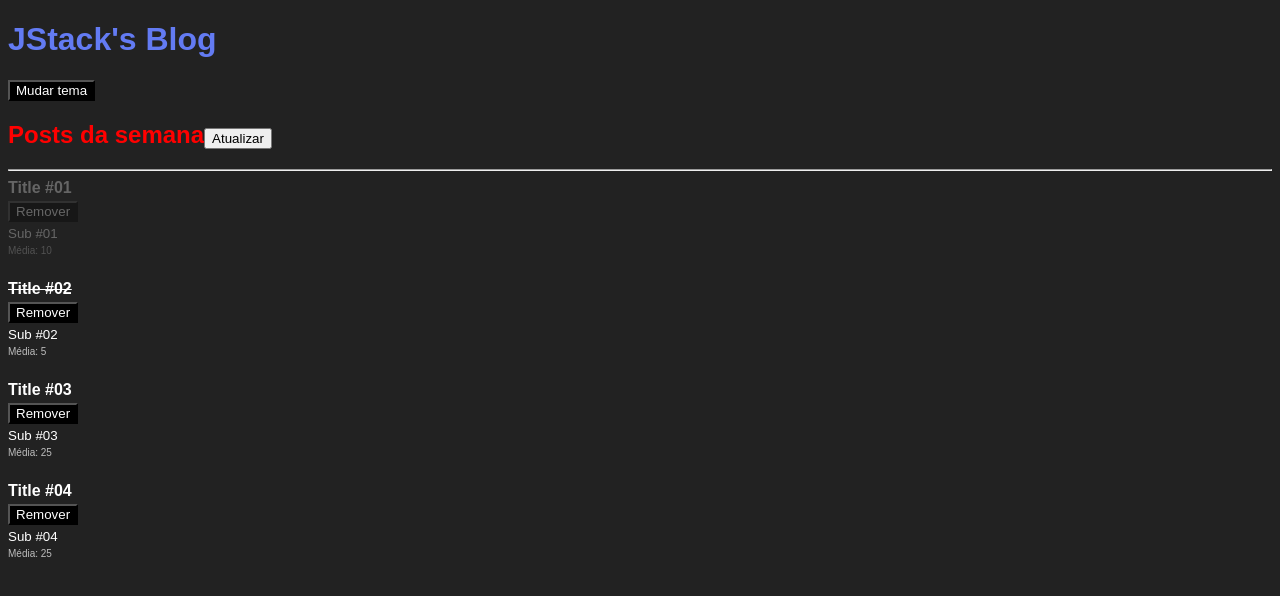
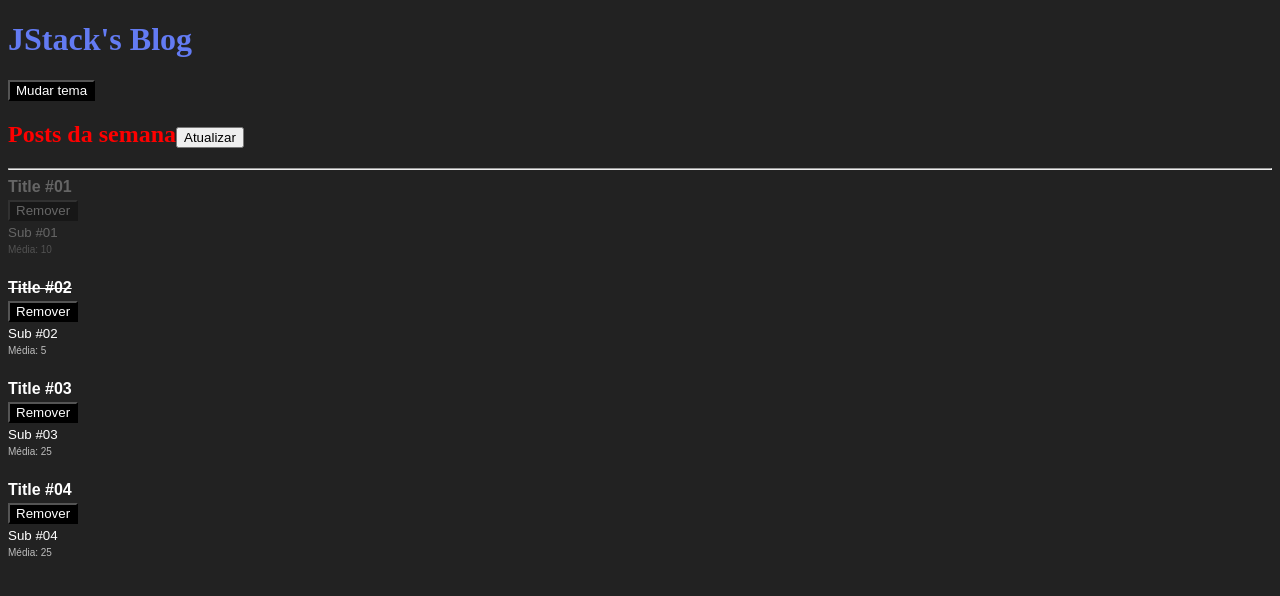
Before and after one commit to andersonkaiti/react-fundamentos, a React app: page / in a window 1280 px wide. Shown: the top 596 px of the page. Built offline with nearby package versions, Linux system fonts and the light colour scheme; the HTML template or start-up script is replaced by a standard one.

Commit message:
:lipstick: style(styled-component,Title): add styled Title component example and integrate it into App and Header

```diff
--- a/src/components/App/index.jsx
+++ b/src/components/App/index.jsx
@@ -2,7 +2,7 @@ import { useState } from 'react'
 import ThemeProvider from '../../contexts/ThemeContext'
 import Header from '../Header'
 import Post from '../Post'
-import styles from './App.scss'
+import { Title } from './styles'
 
 export default function App() {
   const [posts, setPosts] = useState([
@@ -66,12 +66,12 @@ export default function App() {
   return (
     <ThemeProvider>
       <Header>
-        <h2 className={styles.title}>
+        <Title as="h2">
           Posts da semana
           <button onClick={handleRefresh} type="button">
             Atualizar
           </button>
-        </h2>
+        </Title>
       </Header>
 
       <hr />
--- /dev/null
+++ b/src/components/App/styles.jsx
@@ -0,0 +1,7 @@
+import styled from 'styled-components'
+
+import MainTitle from '../Title'
+
+export const Title = styled(MainTitle)`
+  color: #f00
+`
--- a/src/components/Header/index.jsx
+++ b/src/components/Header/index.jsx
@@ -1,11 +1,7 @@
 import { useContext } from 'react'
-import styled from 'styled-components'
 import { ThemeContext } from '../../contexts/ThemeContext'
 import Button from '../Button'
-
-const Title = styled.h1`
-  color: #637bf3;
-`
+import Title from './../Title'
 
 export default function Header({ title = "JStack's Blog", children }) {
   const { onToggleTheme } = useContext(ThemeContext)
--- /dev/null
+++ b/src/components/Title.jsx
@@ -0,0 +1,6 @@
+import styled from 'styled-components'
+
+export default styled.h1`
+  color: #637bf3;
+  font-family: "JetBrains Mono";
+`
```
